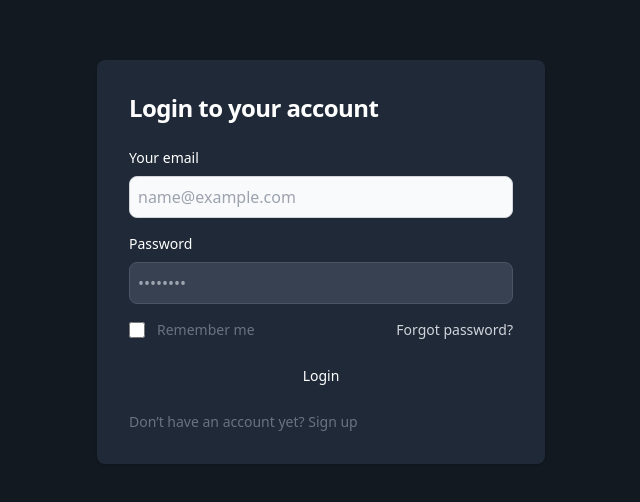
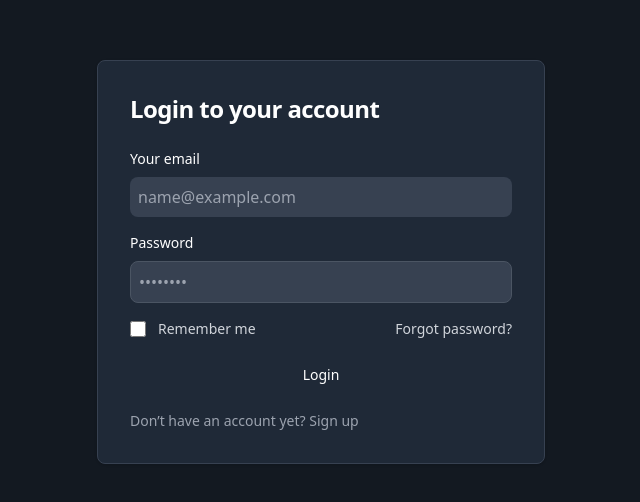
Before and after one commit to Shivamagr1812/inter-iit-bootcamp-dev-task, a React (Vite) app in the folder client/: page /login in a window 1280 px wide. Shown: the part 138-640 px from the top of the page, without its empty margins (319-959 px from the left). Built offline with nearby package versions, Linux system fonts and the light colour scheme.

Commit message:
minor ui

```diff
--- a/client/src/pages/LoginPage.jsx
+++ b/client/src/pages/LoginPage.jsx
@@ -55,7 +55,7 @@
   return (
     <section className="bg-[#131921]">
       <div className="flex flex-col items-center justify-center px-6 py-8 mx-auto h-screen lg:py-0">
-        <div className="w-full rounded-lg shadow dark:border md:mt-0 sm:max-w-md xl:p-0 bg-gray-800 border-gray-700">
+        <div className="w-full rounded-lg shadow border md:mt-0 sm:max-w-md xl:p-0 bg-gray-800 border-gray-700">
           <div className="p-6 space-y-4 md:space-y-6 sm:p-8">
             <h1 className="text-xl font-bold leading-tight tracking-tight md:text-2xl text-white">
               Login to your account
@@ -72,7 +72,7 @@
                   type="email"
                   name="email"
                   id="email"
-                  className="bg-gray-50 border border-gray-300 rounded-lg focus:ring-primary-600 focus:border-primary-600 block w-full p-2 dark:bg-gray-700 dark:border-gray-600 placeholder-gray-400 text-white focus:ring-blue-500 focus:border-blue-500"
+                  className="rounded-lg focus:ring-primary-600 focus:border-primary-600 block w-full p-2 bg-gray-700 border-gray-600 placeholder-gray-400 text-white focus:ring-blue-500 focus:border-blue-500"
                   placeholder="name@example.com"
                   required
                   onChange={(e) => handleInput(e.target)}
@@ -108,10 +108,7 @@
                     />
                   </div>
                   <div className="ml-3 text-sm">
-                    <label
-                      htmlFor="remember"
-                      className="text-gray-500 dark:text-gray-300"
-                    >
+                    <label htmlFor="remember" className="text-gray-300">
                       Remember me
                     </label>
                   </div>
@@ -129,7 +126,7 @@
               >
                 Login
               </button>
-              <p className="text-sm font-light text-gray-500 dark:text-gray-400">
+              <p className="text-sm font-light text-gray-400">
                 Don’t have an account yet?{" "}
                 <span
                   className="font-medium text-primary-600 hover:underline text-primary-500 cursor-pointer"
--- a/client/src/pages/SignupPage.jsx
+++ b/client/src/pages/SignupPage.jsx
@@ -114,7 +114,7 @@
               >
                 Sign in
               </button>
-              <p className="text-sm font-light text-gray-500 dark:text-gray-400">
+              <p className="text-sm font-light text-gray-400">
                 Already have an account?{" "}
                 <span
                   className="font-medium hover:underline text-primary-500 cursor-pointer"
```
